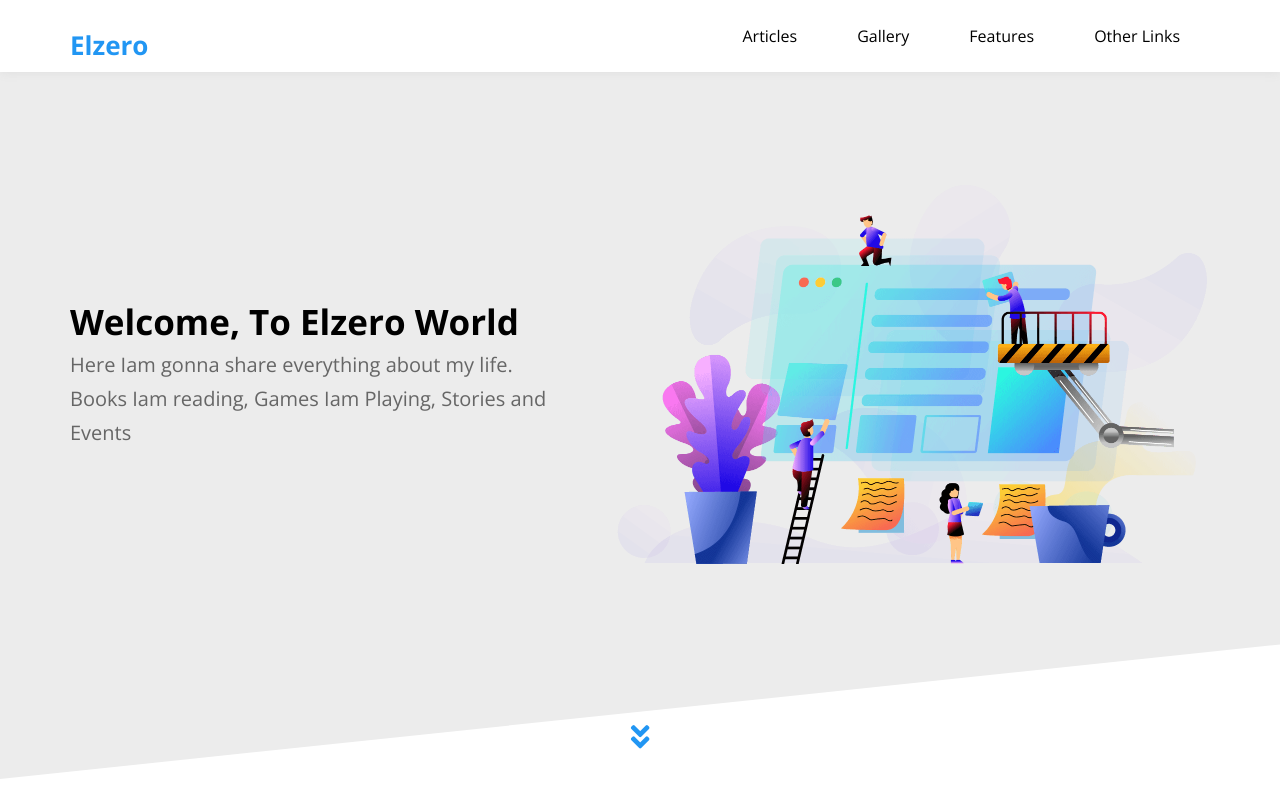
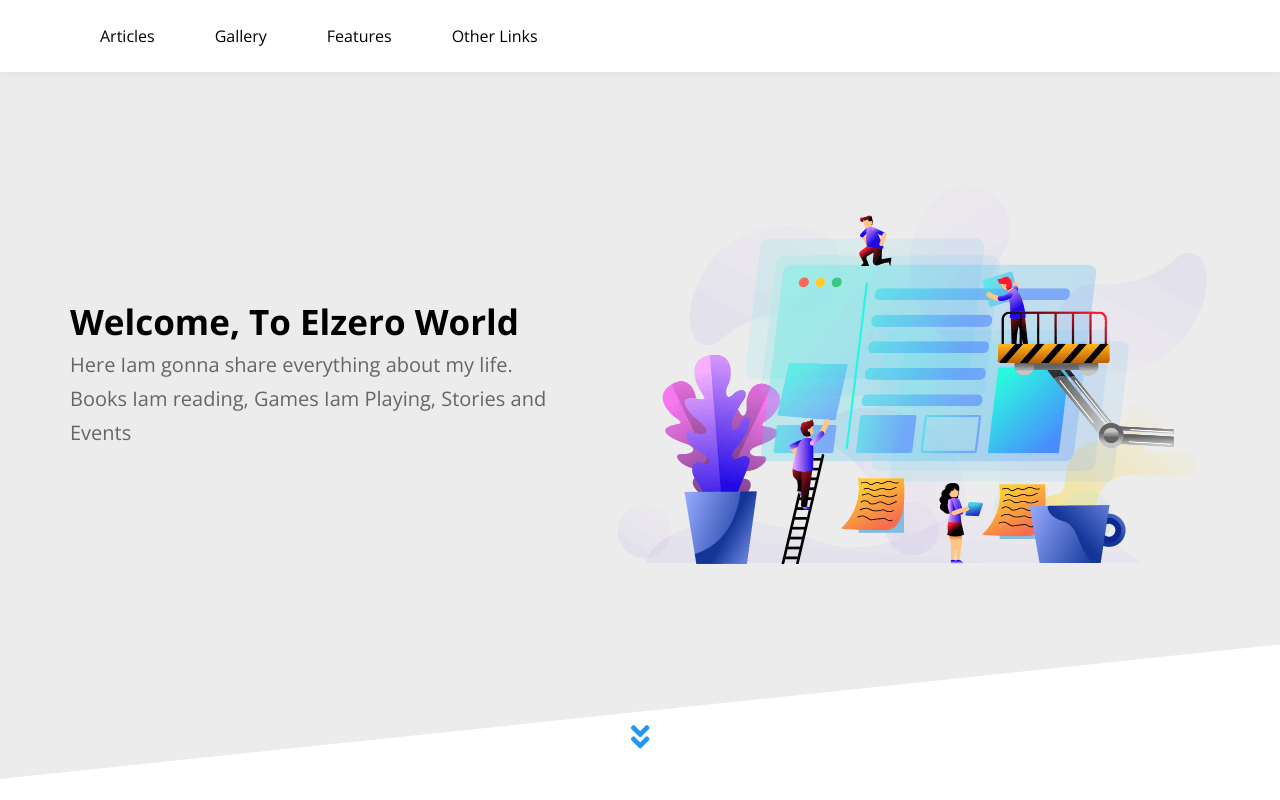
Before and after one commit to 001122334455667788/html-and-css-design-3, a plain HTML site: page index.html in a window 1280 px wide. Shown: the top 800 px of the page. Drawn offline with nearby package versions, Linux system fonts and the light colour scheme.

Commit message:
index.html

```diff
--- a/index.html
+++ b/index.html
@@ -20,7 +20,7 @@
     <!-- start header -->
     <div class="header" id="header">
         <div class="container">
-             <a href="#" class="logo">Elzero</a>
+
              <ul class="main-nav">
                 <li><a href="#articles">Articles</a></li>
                 <li><a href="#gallery"> Gallery</a></li>
```
